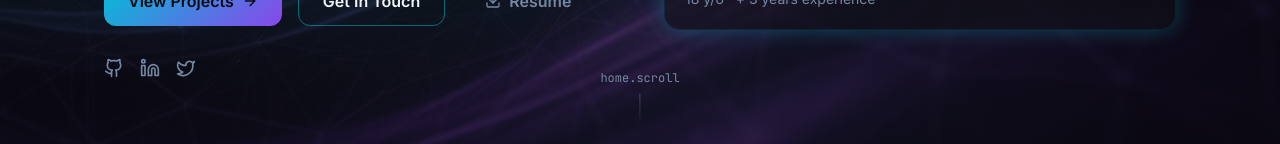
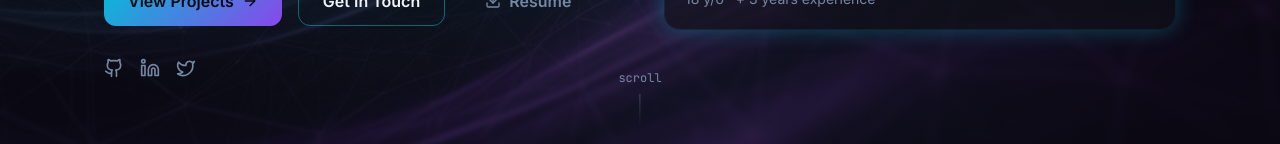
Before and after one commit to thehelenlri/resume, a React (Vite) app: page / in a window 1280 px wide. Shown: the part 656-800 px from the top of the page. Built offline with nearby package versions, Linux system fonts and the light colour scheme.

Commit message:
new changes

```diff
--- a/src/contexts/LanguageContext.tsx
+++ b/src/contexts/LanguageContext.tsx
@@ -69,6 +69,7 @@ export const translations: Record<Lang, Record<string, string>> = {
     "home.advanced": "Advanced",
     "home.expert": "Expert",
     "home.intermediate": "Intermediate",
+    "home.scroll": "scroll",
 
     // About
     "about.badge": "// about.tsx",
```
